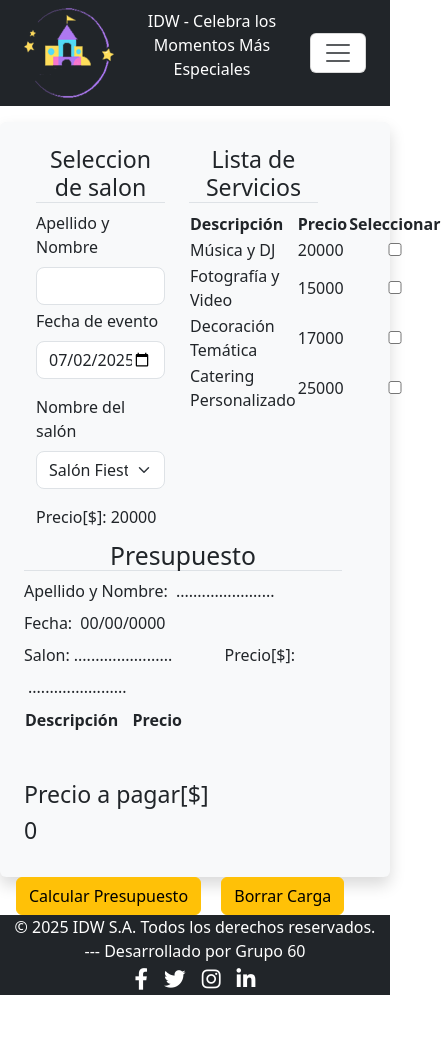
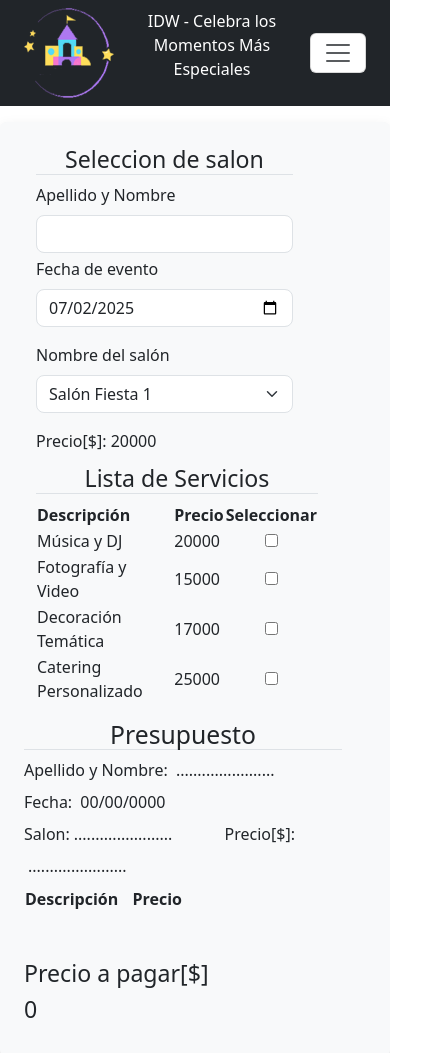
Before and after one commit to aflores14/Jujuy, a plain HTML site: page presupuesto.html in a window 390 px wide. Shown: the top 1053 px of the page, 442 px wide, since content can reach past the window. Before the commit the page ends 995 px from the top, so only its background shows below. Drawn offline with nearby package versions, Linux system fonts and the light colour scheme.

Commit message:
correccion css movil

```diff
--- a/js/menuprincipal.js
+++ b/js/menuprincipal.js
@@ -16,16 +16,19 @@ document.getElementById('logout').addEventListener('click',()=>{
 document.getElementById('abm_salon').className= "nav-link active text-white bg-warning text-center";
 
 document.getElementById('abm_salon').addEventListener('click',()=>{
+    document.getElementById('navbarSupportedContent').className = "navbar-collapse collapse";
     document.getElementById('abm_salon').className= "nav-link active text-white bg-warning text-center";
     document.getElementById('abm_usuario').className= "nav-link text-white text-center";
     document.getElementById('abm_servicio').className= "nav-link text-white text-center";
 });
 document.getElementById('abm_usuario').addEventListener('click',()=>{
+    document.getElementById('navbarSupportedContent').className = "navbar-collapse collapse";
     document.getElementById('abm_usuario').className= "nav-link active text-white bg-warning text-center";
     document.getElementById('abm_salon').className= "nav-link text-white text-center";
     document.getElementById('abm_servicio').className= "nav-link text-white text-center";
 });
 document.getElementById('abm_servicio').addEventListener('click',()=>{
+    document.getElementById('navbarSupportedContent').className = "navbar-collapse collapse";
     document.getElementById('abm_servicio').className= "nav-link active text-white bg-warning text-center";
     document.getElementById('abm_salon').className= "nav-link text-white text-center";
     document.getElementById('abm_usuario').className= "nav-link text-white text-center";
--- a/presupuesto.html
+++ b/presupuesto.html
@@ -72,8 +72,8 @@
     <main class="w-100" id="contenedorMain">
       <form class="mt-3 bg-light p-4 rounded shadow w-100">
         <div class="row w-100">
-          <div class="row col-md-6 ps-4">
-            <div class="col-md-3 w-50">
+          <div class="row col-md-6 ps-4 w-auto">
+            <div class="col-md-3 col-12 w-auto">
               <h3 class="text-center border-bottom">Seleccion de salon</h3>
               <div class="mb-1">
                 <label for="apellidoYnombre" class="form-label"
@@ -105,7 +105,7 @@
                 <label id="precioSalon" class="form-label">00</label>
               </div>
             </div>
-            <div class="col-md-3 w-50">
+            <div class="col-md-3 col-12 w-auto">
               <h3 class="text-center border-bottom">Lista de Servicios</h3>
               <div class="mb-3">
                 <table>
@@ -121,7 +121,7 @@
               </div>
             </div>
           </div>
-          <div class="col-md-6">
+          <div class="col-md-6 w-auto">
             <h2 class="w-100 text-center border-bottom">Presupuesto</h2>
             <label class="form-label">Apellido y Nombre: </label>
             <label id="apellidoYnombrePresupuesto" class="form-label ps-1"
@@ -157,13 +157,13 @@
         id="btncalculo"
         type="button"
         value="Calcular Presupuesto"
-        class="btn btn-warning ms-3"
+        class="btn btn-warning ms-3 col-sm"
       />
       <input
         id="btnborrar"
         type="button"
         value="Borrar Carga"
-        class="btn btn-warning ms-3"
+        class="btn btn-warning ms-3 col-sm"
       />
     </main>
     <footer class="text-white text-center bg-dark w-100">
```
Also changed, not shown: menuPrincipal.html (+1 -1 lines).
